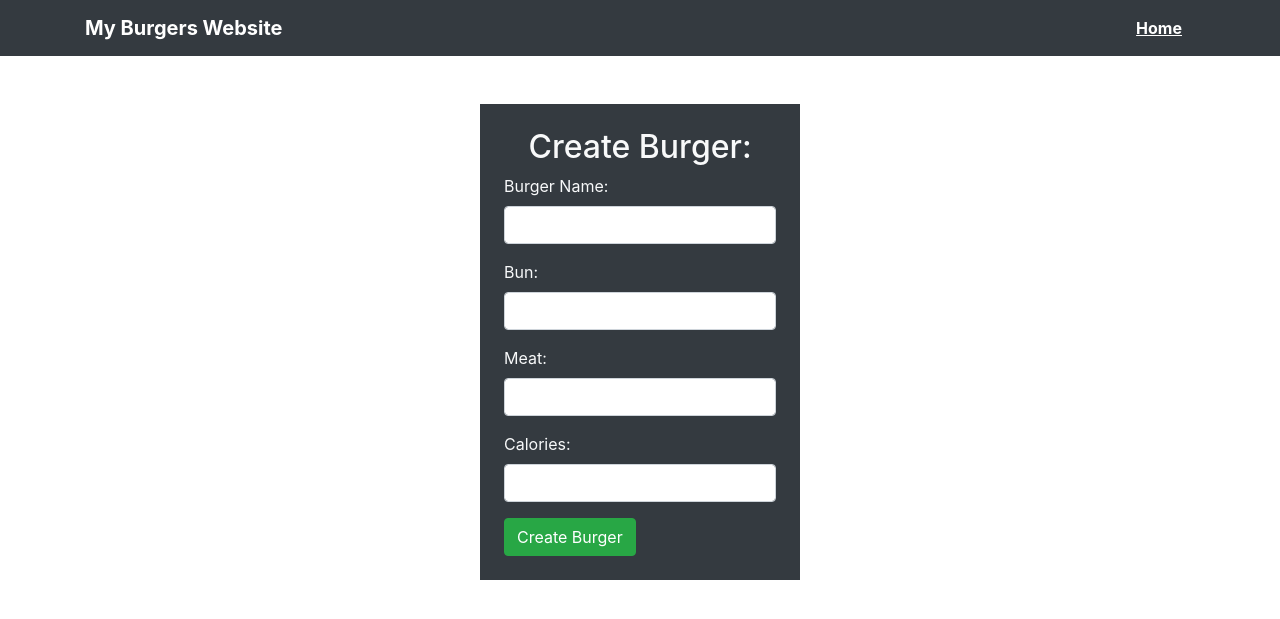
After one commit to BigSamu/Coding_Dojo_Python_Stack_Code_Reviews, a Flask app: page /burgers/new in a window 1280 px wide. The commit adds this page. Shown: the top 619 px of the page. Run offline with Flask 2, Linux system fonts and the light colour scheme; some libraries are stand-ins or nearby versions.

Commit message:
code review 28/02/2023

```diff
--- a/04_Flask_and_MySQL_Chapter/01_Burgers/flask_app/controllers/burgers.py
+++ b/04_Flask_and_MySQL_Chapter/01_Burgers/flask_app/controllers/burgers.py
@@ -2,21 +2,58 @@ from flask import render_template, request, redirect
 from flask_app import app
 from flask_app.models.burger import Burger
 
-@app.route('/')
-def index():
-    return render_template("index.html")
-
-@app.route('/create', methods=['POST'])
-def create():
-    data = {
-        "name": request.form['name'],
-        "bun": request.form['bun'],
-        "meat": request.form['meat'],
-        "calories": request.form['calories']
-    }
-    Burger.save(data)
-    return redirect('/burgers')
 
 @app.route('/burgers')
 def burgers():
-    return "Hello World"
+    burgers = Burger.get_all()
+    return render_template('index.html', burgers = burgers)
+
+# @app.route('/burgers/new')
+# def new_burger():
+#     return render_template("new_burger.html")
+
+@app.route('/burgers/new', methods=['GET','POST'])
+def new_burger():
+    # POST REQUEST
+    if request.method == "POST":
+        data = {
+            "name": request.form['name'],
+            "bun": request.form['bun'],
+            "meat": request.form['meat'],
+            "calories": request.form['calories']
+        }
+        Burger.save(data)
+        return redirect(f'/burgers')
+
+    # GET REQUEST
+    return render_template("new_burger.html")
+
+@app.route('/burgers/<int:burger_id>/edit', methods=['GET','POST'])
+def edit_burger(burger_id):
+    # POST REQUEST
+    if request.method == 'POST':
+       data = {
+            'id': burger_id,
+            "name":request.form['name'],
+            "bun": request.form['bun'],
+            "meat": request.form['meat'],
+            "calories": request.form['calories']
+        }
+       Burger.update(data)
+       return redirect("/burgers")
+
+    # GET REQUEST
+    else:
+        data = {
+            'id': burger_id
+        }
+        burger = Burger.get_one(data)
+        return render_template("edit_burger.html", burger=burger)
+
+@app.route('/burgers/<int:burger_id>/delete')
+def delete_burger(burger_id):
+    data = {
+        'id': burger_id,
+    }
+    Burger.destroy(data)
+    return redirect('/burgers')
--- /dev/null
+++ b/04_Flask_and_MySQL_Chapter/01_Burgers/flask_app/templates/new_burger.html
@@ -0,0 +1,79 @@
+<!DOCTYPE html>
+<html lang="en">
+  <head>
+    <meta charset="UTF-8" />
+    <meta http-equiv="X-UA-Compatible" content="IE=edge" />
+    <meta name="viewport" content="width=device-width, initial-scale=1.0" />
+
+    <!-- Bootstrap CDN CSS (remote) -->
+    <link
+      rel="stylesheet"
+      href="https://stackpath.bootstrapcdn.com/bootstrap/4.3.1/css/bootstrap.min.css"
+      integrity="sha384-ggOyR0iXCbMQv3Xipma34MD+dH/1fQ784/j6cY/iJTQUOhcWr7x9JvoRxT2MZw1T"
+      crossorigin="anonymous"
+    />
+
+    <!-- CSS (local) -->
+    <link
+      rel="stylesheet"
+      href="{{ url_for('static',filename='css/style.css') }}"
+    />
+
+    <title>My Burgers Website</title>
+  </head>
+  <body>
+    <!-- I) HEADER SECTION-->
+    <header>
+      <div class="navbar navbar-dark bg-dark">
+        <div class="container d-flex justify-content-between">
+          <a href="#" class="navbar-brand flex-grow-1">
+            <strong>My Burgers Website</strong>
+          </a>
+          <div>
+            <a href="/burgers" class="btn btn-link"
+              ><u class="text-white font-weight-bold">Home</u></a
+            >
+          </div>
+        </div>
+      </div>
+    </header>
+
+    <!-- II) MAIN SECTION -->
+    <main>
+      <form
+        action="/burgers/new"
+        method="post"
+        class="p-4 w-25 mx-auto my-5 bg-dark text-light"
+      >
+        <h2 class="text-center">Create Burger:</h2>
+        <div class="form-group">
+          <label for="name">Burger Name:</label>
+          <input type="text" name="name" id="name" class="form-control" />
+        </div>
+        <div class="form-group">
+          <label for="bun">Bun:</label>
+          <input type="text" name="bun" id="bun" class="form-control" />
+        </div>
+        <div class="form-group">
+          <label for="meat">Meat:</label>
+          <input type="text" name="meat" id="meat" class="form-control" />
+        </div>
+        <div class="form-group">
+          <label for="calories">Calories:</label>
+          <input
+            type="number"
+            min="0"
+            name="calories"
+            id="calories"
+            class="form-control"
+          />
+        </div>
+        <input
+          type="submit"
+          value="Create Burger"
+          class="btn btn-success"
+        />
+      </form>
+    </main>
+  </body>
+</html>
```
Also changed, not shown: 04_Flask_and_MySQL_Chapter/01_Burgers/flask_app/models/burger.py (+14 -3 lines), 04_Flask_and_MySQL_Chapter/01_Burgers/flask_app/templates/edit_burger.html (added, +98 -0 lines), 04_Flask_and_MySQL_Chapter/01_Burgers/flask_app/templates/index.html (+32 -38 lines).
